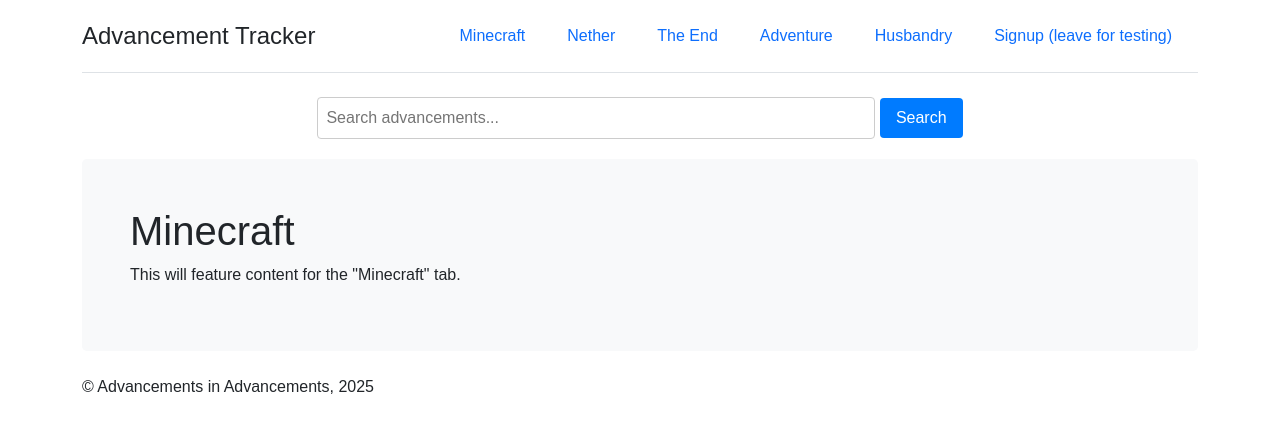
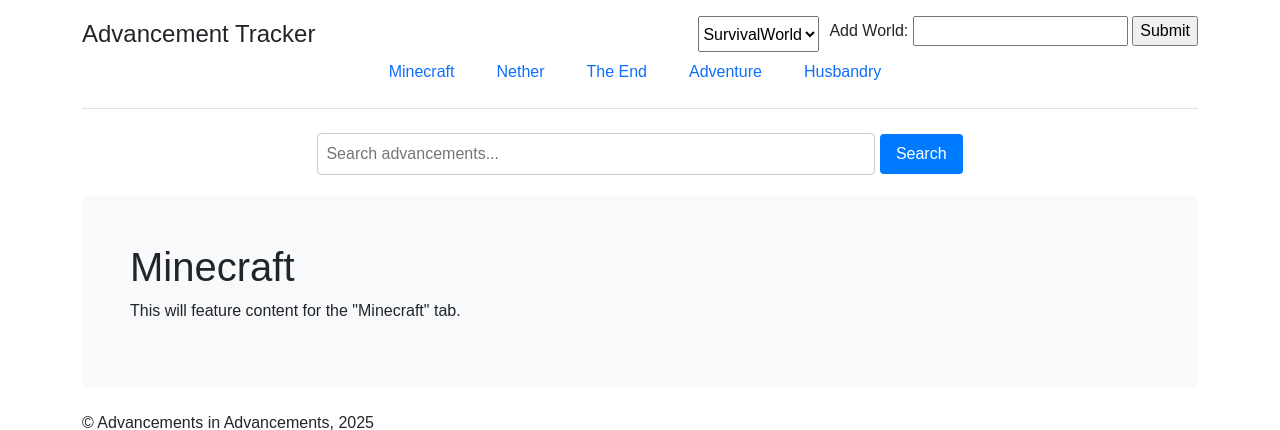
Before and after one commit to AltruisticNut/cs2300-project, a Flask app: template templates/index.html in a window 1280 px wide. Shown: the top 430 px of the page. Run offline with Flask 3, Linux system fonts and the light colour scheme; the template is opened without the code that fills it, so the values that code supplies are empty; some web fonts are replaced.

Commit message:
index.html additions

```diff
--- a/templates/index.html
+++ b/templates/index.html
@@ -46,19 +46,21 @@
 	  </style>
 
 	<body>
-
 		<div class="container">
-
 			<header class="header">
-
-				<nav
-					class="d-flex flex-wrap justify-content-center py-3 mb-4 border-bottom"
-				>
-					<a
-						class="d-flex align-items-center mb-3 mb-md-0 me-md-auto text-dark text-decoration-none"
-					>
+				<nav class="d-flex flex-wrap justify-content-center py-3 mb-4 border-bottom">
+					<a class="d-flex align-items-center mb-3 mb-md-0 me-md-auto text-dark text-decoration-none">
 						<span class="fs-4">Advancement Tracker</span>
 					</a>
+					<select name="WorldDropdown" id="World Select" style="margin-right: 10px;">
+						<option value="SurvivalWorld">SurvivalWorld</option>
+						<option value="NewWorld">NewWorld</option>
+					</select>
+					<form action="/">
+						<label for="WorldBox">Add World:</label>
+						<input type="text" id="WorldBox" name="WorldBox">
+						<input type="submit" value="Submit">
+					  </form>
 					<ul class="nav nav-pills">
 						<li class="nav-item">
 							<a onclick="showView('Minecraft')" class="nav-link">Minecraft</a>
@@ -75,11 +77,7 @@
 						<li class="nav-item">
 							<a onclick="showView('Husbandry')" class="nav-link">Husbandry</a>
 						</li>
-						<li class="nav-item">
-							<a href="/signup" class="nav-link">Signup (leave for testing)</a>
-						</li>
 					</ul>
-
 				</nav>
 
 <style>
@@ -126,13 +124,14 @@
                 				<li><strong>{{ user[1] }}</strong> (ID: {{ user[0] }})</li>
 								<ul>
 									<li>Description: {{ user[3] }}</li>
+
 									<form method="POST" action="/update">
 										<label>
-											<input type="checkbox" name="completed_box" value="{{ user[0] }}" {% if user[4] %} checked {% endif %}>
+											<input type="checkbox" name="completed_box" value="{{ user[5] }}" {% if user[5] %} checked {% endif %}>
 											Is this advancement completed?
 										</label>
 										<br>
-										<button type="submit">Update this achievement!</button>
+										<button type="submit">Update this advancement!</button>
 									</form>
 								</ul>
             				{% endif %}
```
